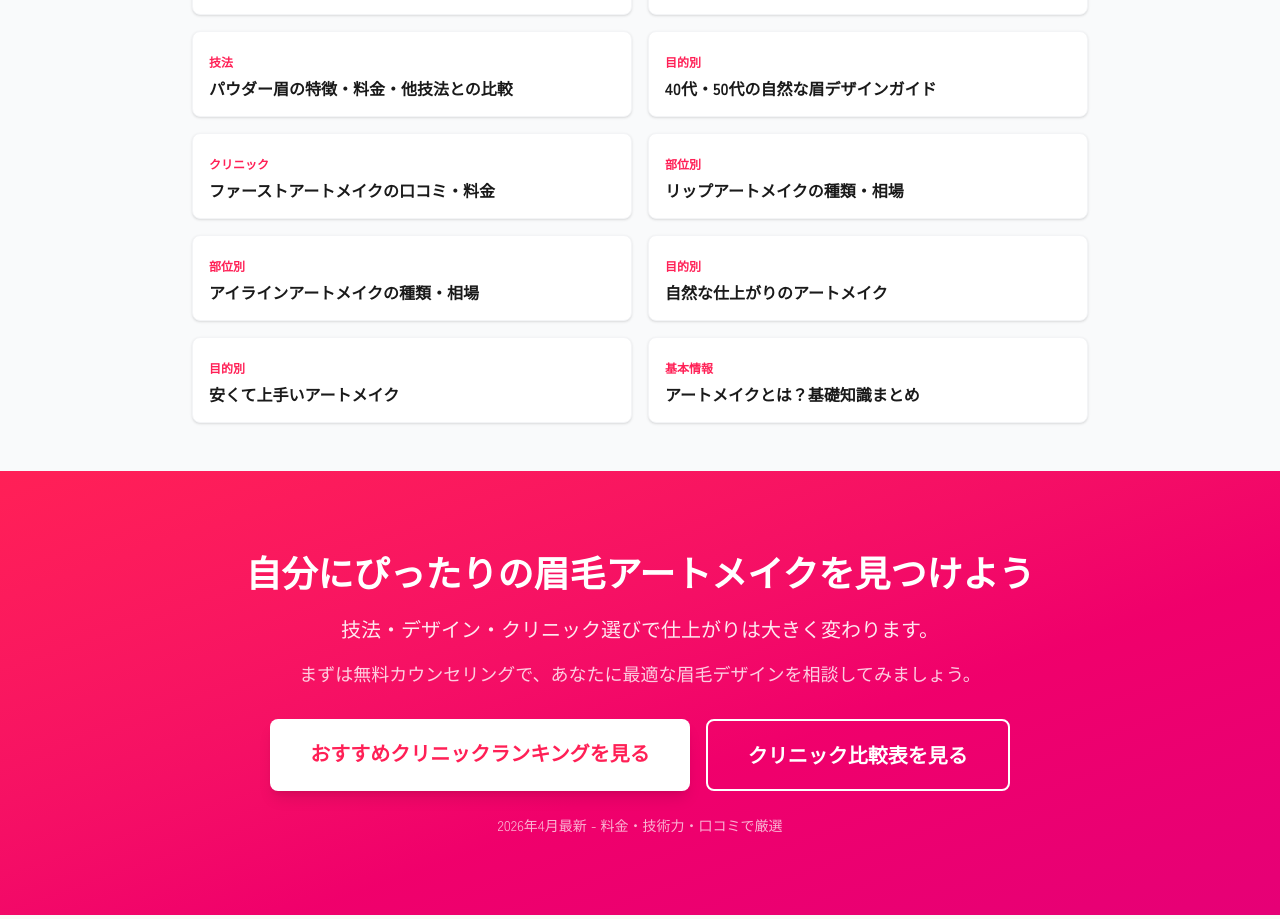
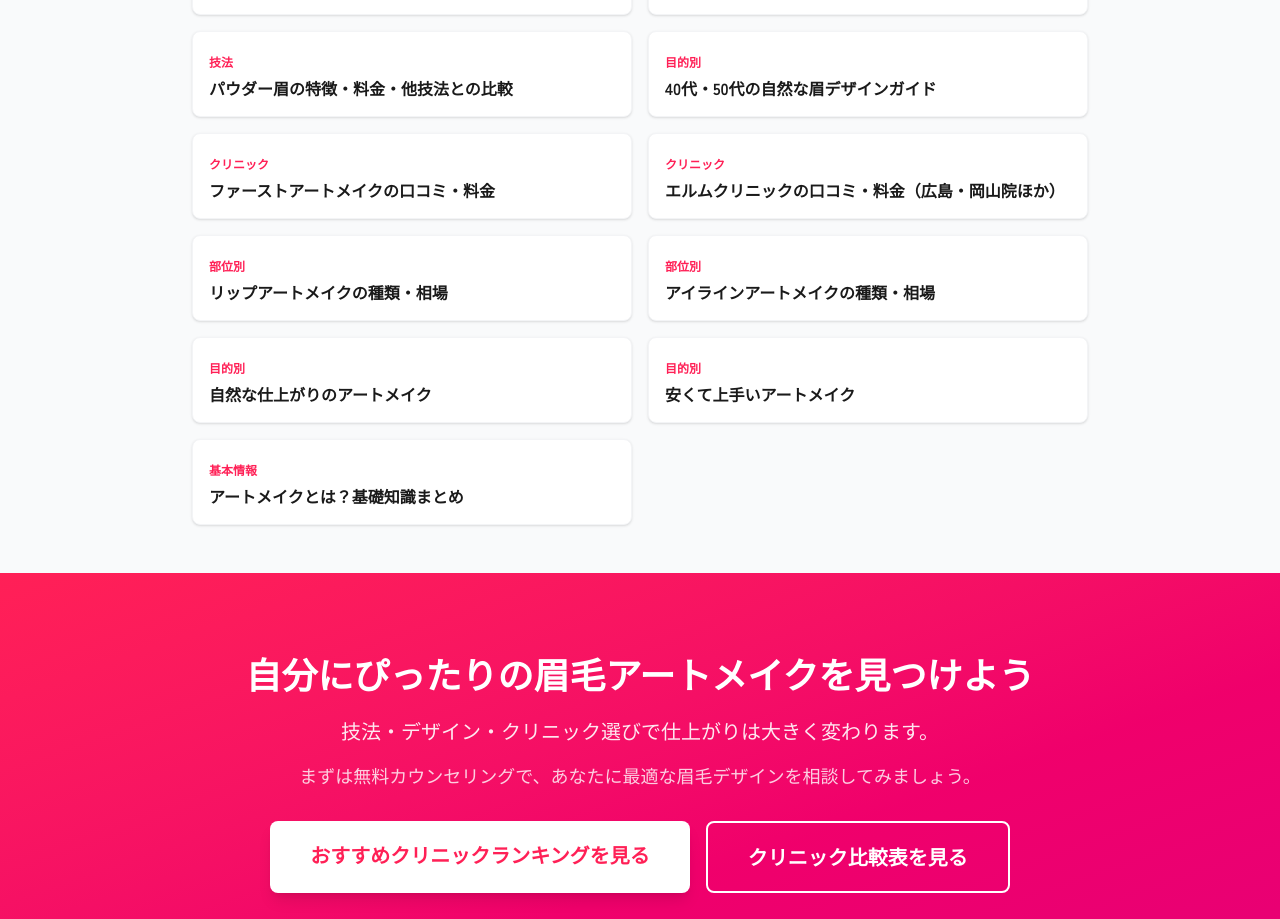
Before and after one commit to mediaxsaburoai0818-design/artmake-hikaku, a Next.js app: page /parts/eyebrow in a window 1280 px wide. Shown: the part 7480-8399 px from the top of the page. Built offline with nearby package versions, Linux system fonts and the light colour scheme.

Commit message:
柱2強化: elm-clinicへの内部リンク0→6本供給

```diff
--- a/src/app/area/hiroshima/page.tsx
+++ b/src/app/area/hiroshima/page.tsx
@@ -257,6 +257,10 @@ export default function HiroshimaAreaPage() {
         <div className="max-w-4xl mx-auto">
           <h2 className="text-2xl font-bold text-center mb-6">関連記事</h2>
           <div className="grid md:grid-cols-2 gap-4">
+            <Link href="/review/elm-clinic/" className="block bg-white rounded-lg p-4 shadow-sm hover:shadow-md transition border border-gray-100">
+              <span className="text-rose-500 text-xs font-semibold">クリニック</span>
+              <p className="font-semibold mt-1">エルムクリニック広島院の口コミ・料金</p>
+            </Link>
             <Link href="/area/fukuoka/" className="block bg-white rounded-lg p-4 shadow-sm hover:shadow-md transition border border-gray-100">
               <span className="text-rose-500 text-xs font-semibold">エリア</span>
               <p className="font-semibold mt-1">福岡のおすすめクリニック</p>
--- a/src/app/compare/all-clinics/page.tsx
+++ b/src/app/compare/all-clinics/page.tsx
@@ -760,6 +760,10 @@ export default function AllClinicsPage() {
               <p className="font-bold text-sm">デイジークリニックの口コミ・評判</p>
               <p className="text-xs text-[#8B8580] mt-1">モニター価格の実態を調査</p>
             </Link>
+            <Link href="/review/elm-clinic/" className="glass-card rounded-2xl p-4 hover:shadow-md transition-shadow border border-[var(--pink-beige)]">
+              <p className="font-bold text-sm">エルムクリニックの口コミ・評判</p>
+              <p className="text-xs text-[#8B8580] mt-1">広島・岡山院ほか全国展開の実力は？</p>
+            </Link>
             <Link href="/knowledge/failure/" className="glass-card rounded-2xl p-4 hover:shadow-md transition-shadow border border-[var(--pink-beige)]">
               <p className="font-bold text-sm">アートメイク失敗事例10選</p>
               <p className="text-xs text-[#8B8580] mt-1">後悔しないための対策</p>
--- a/src/app/compare/price/page.tsx
+++ b/src/app/compare/price/page.tsx
@@ -888,6 +888,10 @@ export default function PriceComparisonPage() {
         <span className="text-rose-500 text-xs font-semibold">クリニック</span>
         <p className="font-semibold mt-1">デイジークリニックの口コミ・評判</p>
       </Link>
+      <Link href="/review/elm-clinic/" className="block bg-white rounded-lg p-4 shadow-sm hover:shadow-md transition border border-gray-100">
+        <span className="text-rose-500 text-xs font-semibold">クリニック</span>
+        <p className="font-semibold mt-1">エルムクリニックの口コミ・料金（広島・岡山院ほか）</p>
+      </Link>
       <Link href="/compare/medicalbrow-vs-dazzy/" className="block bg-white rounded-lg p-4 shadow-sm hover:shadow-md transition border border-gray-100">
         <span className="text-rose-500 text-xs font-semibold">比較</span>
         <p className="font-semibold mt-1">メディカルブロー vs デイジー比較</p>
--- a/src/app/parts/eyebrow/page.tsx
+++ b/src/app/parts/eyebrow/page.tsx
@@ -759,6 +759,10 @@ export default function EyebrowPage() {
         <span className="text-rose-500 text-xs font-semibold">クリニック</span>
         <p className="font-semibold mt-1">ファーストアートメイクの口コミ・料金</p>
       </Link>
+      <Link href="/review/elm-clinic/" className="block bg-white rounded-lg p-4 shadow-sm hover:shadow-md transition border border-gray-100">
+        <span className="text-rose-500 text-xs font-semibold">クリニック</span>
+        <p className="font-semibold mt-1">エルムクリニックの口コミ・料金（広島・岡山院ほか）</p>
+      </Link>
       <Link href="/parts/lip/" className="block bg-white rounded-lg p-4 shadow-sm hover:shadow-md transition border border-gray-100">
         <span className="text-rose-500 text-xs font-semibold">部位別</span>
         <p className="font-semibold mt-1">リップアートメイクの種類・相場</p>
--- a/src/app/review/dazzy/page.tsx
+++ b/src/app/review/dazzy/page.tsx
@@ -366,6 +366,10 @@ export default function DazzyClinicReviewPage() {
         <span className="text-rose-500 text-xs font-semibold">技法</span>
         <p className="font-semibold mt-1">2D・3D・4D・6Dの違いを技法別に比較</p>
       </Link>
+      <Link href="/review/elm-clinic/" className="block bg-white rounded-lg p-4 shadow-sm hover:shadow-md transition border border-gray-100">
+        <span className="text-rose-500 text-xs font-semibold">クリニック</span>
+        <p className="font-semibold mt-1">エルムクリニックの口コミ・料金（広島・岡山院ほか）</p>
+      </Link>
       <Link href="/compare/medicalbrow-vs-dazzy/" className="block bg-white rounded-lg p-4 shadow-sm hover:shadow-md transition border border-gray-100">
         <span className="text-rose-500 text-xs font-semibold">比較</span>
         <p className="font-semibold mt-1">メディカルブロー vs デイジー徹底比較</p>
--- a/src/app/review/true-design/page.tsx
+++ b/src/app/review/true-design/page.tsx
@@ -329,6 +329,10 @@ export default function TrueDesignReviewPage() {
         <span className="text-rose-500 text-xs font-semibold">比較</span>
         <p className="font-semibold mt-1">全5クリニック完全比較</p>
       </Link>
+      <Link href="/review/elm-clinic/" className="block bg-white rounded-lg p-4 shadow-sm hover:shadow-md transition border border-gray-100">
+        <span className="text-rose-500 text-xs font-semibold">クリニック</span>
+        <p className="font-semibold mt-1">エルムクリニックの口コミ・料金（広島・岡山院ほか）</p>
+      </Link>
       <Link href="/compare/dazzy-vs-true-design/" className="block bg-white rounded-lg p-4 shadow-sm hover:shadow-md transition border border-gray-100">
         <span className="text-rose-500 text-xs font-semibold">比較</span>
         <p className="font-semibold mt-1">デイジー vs トゥルーデザイン比較</p>
```
